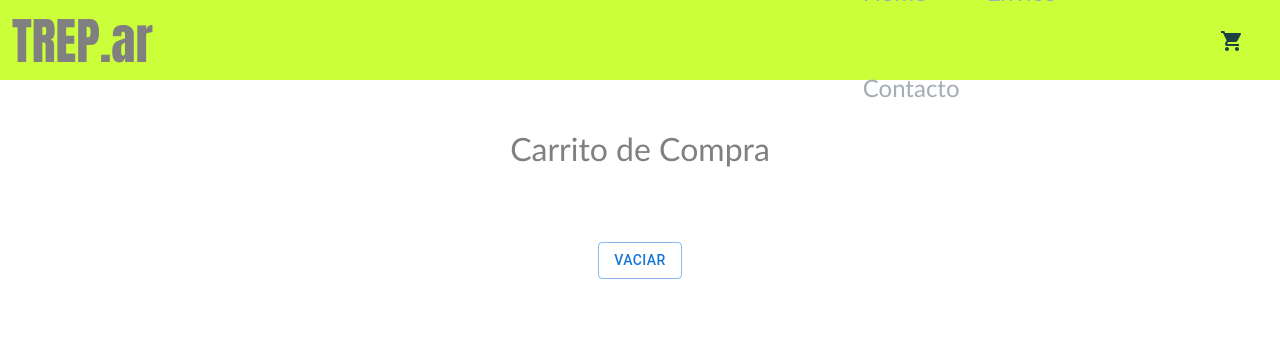
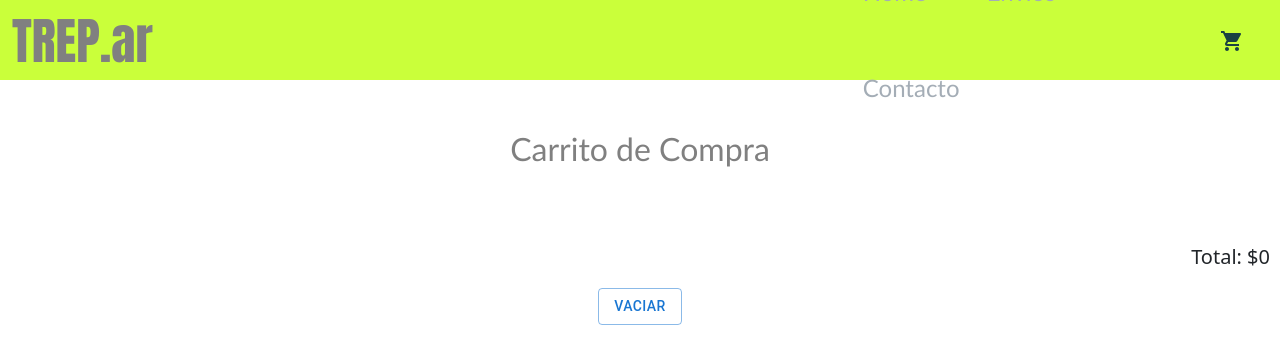
Before and after one commit to feechee/React-JS, a React (Create React App) app: page /cart in a window 1280 px wide. Shown: the top 364 px of the page. Built offline with nearby package versions, Linux system fonts and the light colour scheme.

Commit message:
agregue total y mensaje en carrito

```diff
--- a/src/components/CartList/CartList.css
+++ b/src/components/CartList/CartList.css
@@ -2,3 +2,9 @@
     display: flex;
     flex-direction: column;
 }
+
+.total{
+    display: flex;
+    justify-content: flex-end;
+    width: 100%;
+}
--- a/src/components/CartList/CartList.js
+++ b/src/components/CartList/CartList.js
@@ -2,12 +2,16 @@ import React, { useContext } from "react";
 import List from "@mui/material/List";
 import CartObject from "../CartObject/CartObject";
 import { CartContext } from "../../context/CartContext";
-import Button from '@mui/material/Button';
-import "../CartList/CartList"
+import Button from "@mui/material/Button";
+import "../CartList/CartList.css";
+import { Link } from "react-router-dom";
 
 const CartList = () => {
-
-    const {product, addProduct, deleteProduct, deleteAll}  = useContext(CartContext);
+  const { product, deleteProduct, deleteAll } =
+    useContext(CartContext);
+    console.log(product.length);
+  let subtotal = 0;
+  let total = 0;
   return (
     <>
       <List
@@ -17,20 +21,25 @@ const CartList = () => {
         }}
         className="cards"
       >
-        {product.map((prod)=>
-
-            <CartObject
-            key={prod.id}
-            prod={prod}
-            deleteProduct={deleteProduct}
-             />
-        )}
-    </List>
-    <div className="vaciarButton" >
-        <Button  onClick={deleteAll} variant="outlined">Vaciar</Button>
+        {product.map((prod) => {
+          subtotal = prod.precio * prod.cantidad;
+          total = total + subtotal;
+          return (
+              <div key={prod.id}>
+                  {product.length == 0 ? <p> No hay agregado ningun producto. Ingrese a la seccion <Link to="/">Productos</Link> para realizar su compra.</p> : <CartObject  prod={prod} deleteProduct={deleteProduct}/>}
               </div>
 
-
+          );
+        })}
+      </List>
+      <div className="total">
+        <p>Total: ${total}</p>
+      </div>
+      <div className="vaciarButton">
+        <Button onClick={deleteAll} variant="outlined">
+          Vaciar
+        </Button>
+      </div>
     </>
   );
 };
--- a/src/components/CartObject/CartObject.js
+++ b/src/components/CartObject/CartObject.js
@@ -19,7 +19,7 @@ const CartObject = ({ prod, deleteProduct }) => {
         </ListItemAvatar>
         <ListItemText primary={prod.nombre} />
         <ListItemText secondary={`cantidad: ${prod.cantidad}`} />
-        <ListItemText secondary={`precio: ${prod.precio}`} />
+        <ListItemText secondary={`precio: ${prod.precio*prod.cantidad}`} />
         <IconButton
               aria-label="close"
               color="inherit"
--- a/src/components/Cartwidget/Cartwidget.js
+++ b/src/components/Cartwidget/Cartwidget.js
@@ -19,12 +19,11 @@ const StyledBadge = styled(Badge)(({ theme }) => ({
 
 const CartWidget = () => {
   /* const [cart, setCart] = React.useState("") */
-  const {product}  = useContext(CartContext);
-
+  const {contadorCart}  = useContext(CartContext);
 
   return (
     <Link to="/cart" className="cart">
-      {product.length !==0 ? <StyledBadge badgeContent={`${product.length}`} color="secondary">
+      {contadorCart() !==0 ? <StyledBadge badgeContent={`${contadorCart()}`} color="secondary">
         <ShoppingCartIcon />
       </StyledBadge> : <ShoppingCartIcon /> }
     </Link>
--- a/src/context/CartContext.js
+++ b/src/context/CartContext.js
@@ -1,3 +1,4 @@
+import { VolumeMuteSharp } from "@mui/icons-material";
 import React, { createContext, useState } from "react";
 
 export const CartContext = createContext();
@@ -26,9 +27,14 @@ export const CartProvider = ({ children }) => {
 
   const deleteAll = ()=> setProduct([]);
 
+  const contadorCart = ()=>{
+      return product.reduce((acc) => acc + 1, 0);
+
+  };
+
 
   return (
-    <CartContext.Provider value={{ product, addProduct, deleteProduct, deleteAll }}>
+    <CartContext.Provider value={{ product, addProduct, deleteProduct, deleteAll, contadorCart }}>
       {children}
     </CartContext.Provider>
   );
```
Also changed, not shown: bd.json (added, +19 -0 lines). Lines whose indentation alone changed are shown as unchanged.
